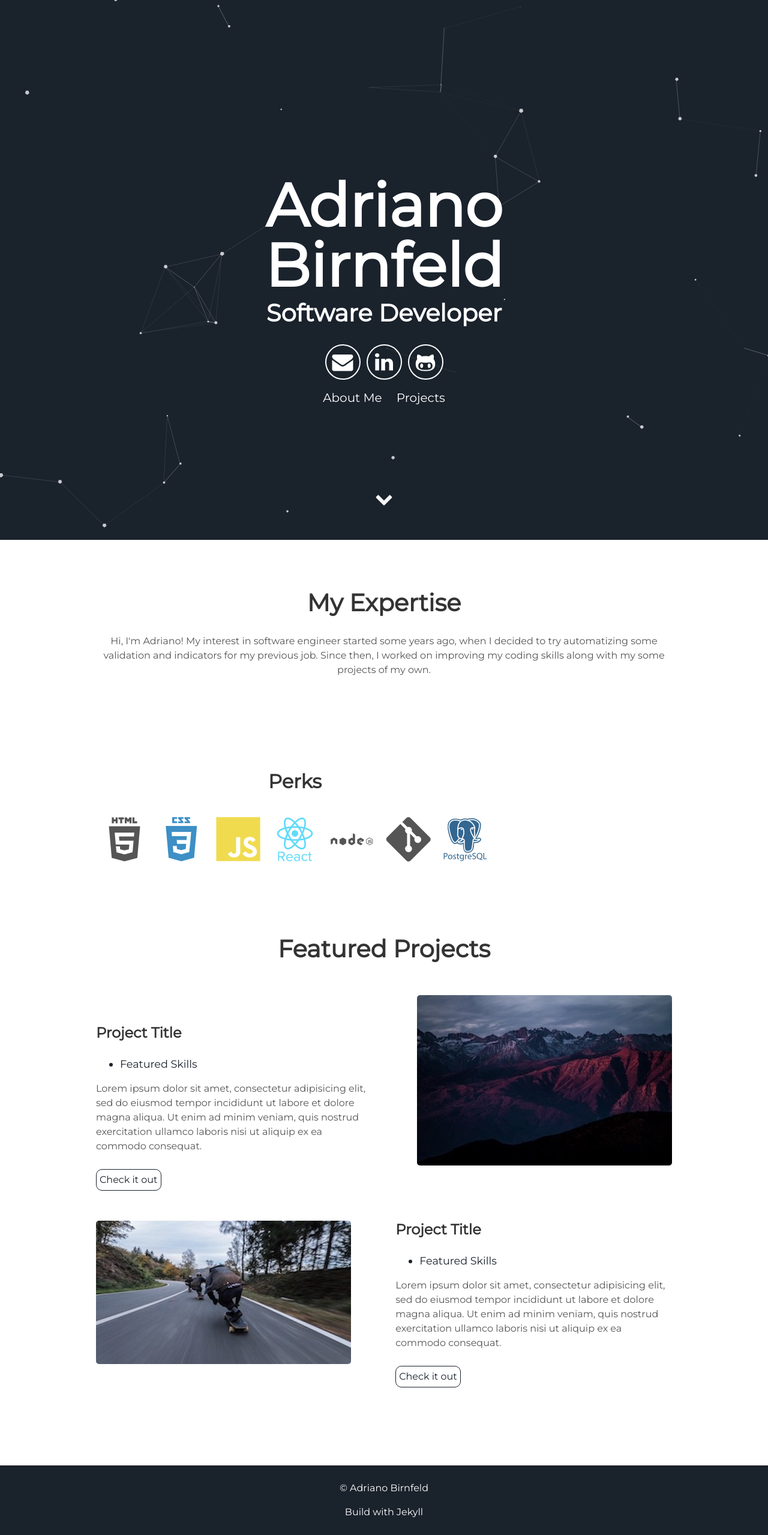
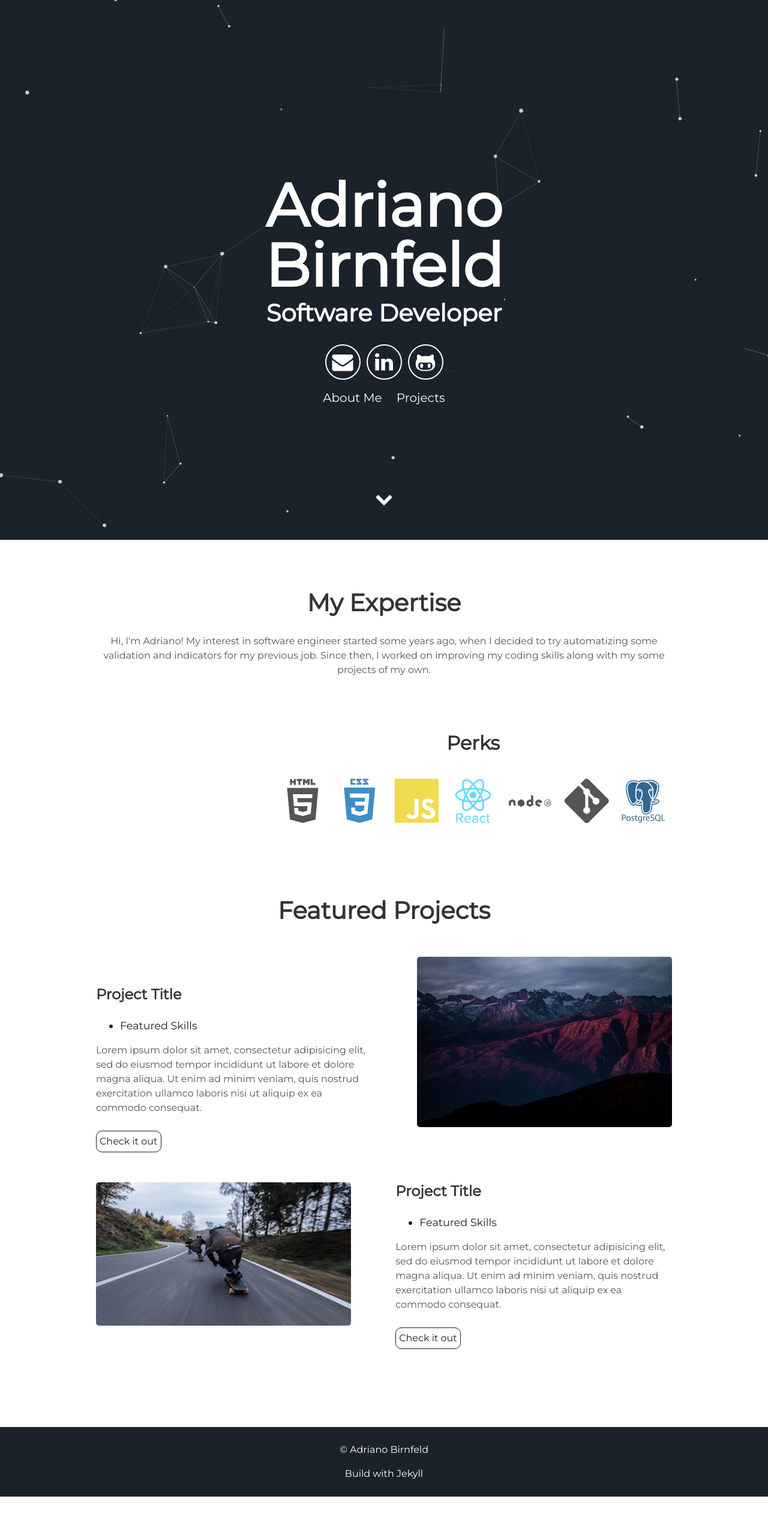
Before and after one commit to adrianojbj/adrianojbj.github.io, a Jekyll site: the page built from index.html, in a window 1280 px wide. Shown: the whole page at 60% size. Built offline with Jekyll 4.4.1, drawn with Linux system fonts in a browser that asks for light colours; after the commit the page ends 2495 px from its top, so only the background shows below that.

Commit message:
Update about.html

```diff
--- a/_includes/about.html
+++ b/_includes/about.html
@@ -4,9 +4,9 @@
 </div>
   <div class="user">
      <div class="tech">
-       <div>
-        <h2></h2>
-       </div>
+       <h2></h2>
+     </div>
+     <div class="tech">
        <h2>Perks</h2>
        <i class="devicon-html5-plain-wordmark"></i>
        <i class="devicon-css3-plain-wordmark colored"></i>
```
